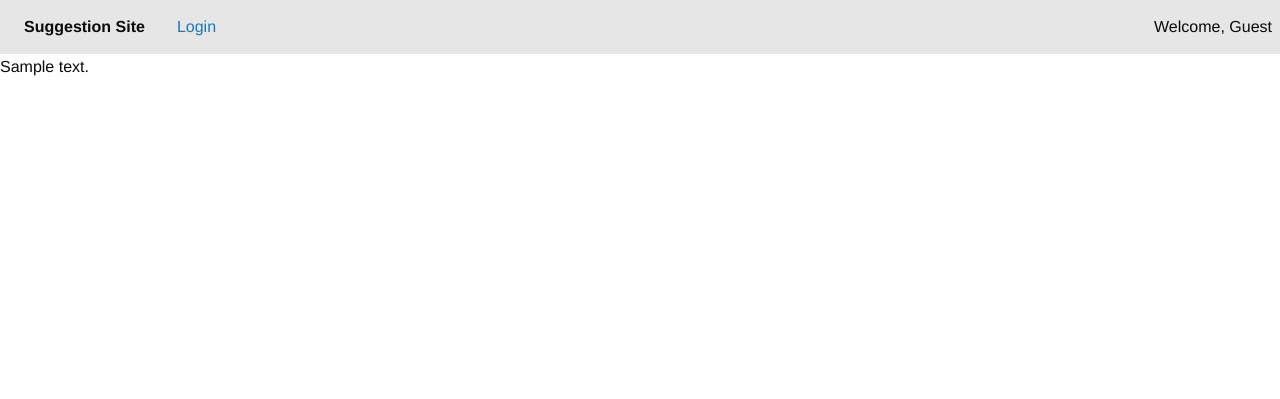
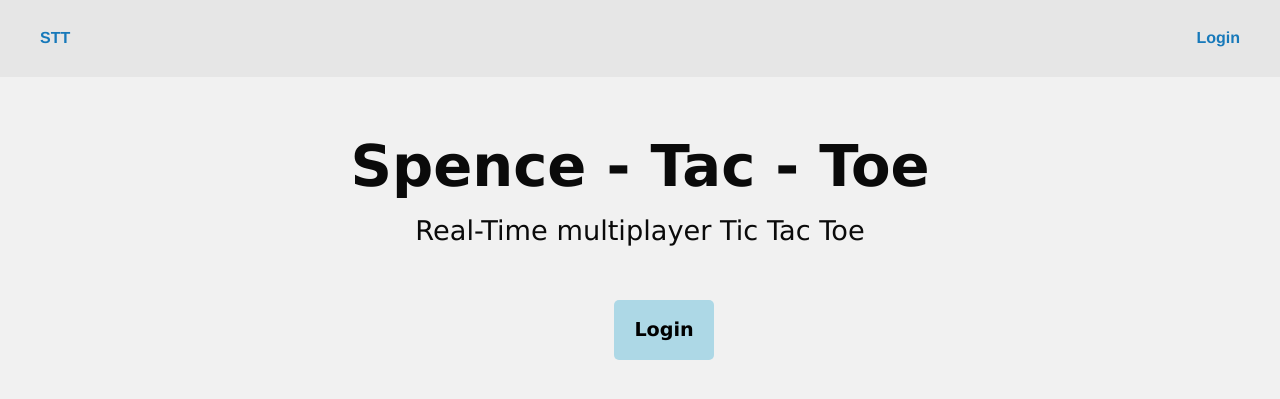
Before and after one commit to spencerleff/Spence-Tac-Toe, a Django app: template assignment3/myapp/templates/index.html in a window 1280 px wide. Shown: the top 399 px of the page. Run offline with Django 3.2, Linux system fonts and the light colour scheme; the template is opened without the code that fills it: most values are stand-ins (such as "Sample title", 1, 10 or a date in 2020); some libraries are stand-ins or nearby versions.

Commit message:
main site setup working

```diff
--- a/assignment3/myapp/models.py
+++ b/assignment3/myapp/models.py
@@ -1,5 +1,6 @@
 from django.db import models
 from django.contrib.auth.models import User as auth_user
+from django.conf import settings
 
 # Create your models here.
 class SuggestionModel(models.Model):
--- /dev/null
+++ b/assignment3/myapp/static/css/homeStyles.css
@@ -0,0 +1,47 @@
+body {
+    background-color: rgb(241, 241, 241);
+  }
+
+.nameTitle {
+    position: relative;
+    margin: 50px 0px 0px 0px;
+    font-weight: 600;
+    font-size: 360%;
+    text-align: center;
+    font-family: Verdana;
+  }
+
+  .nameSubtitle {
+    position: relative;
+    margin: 5px 0px 0px 0px;
+    font-weight: 500;
+    font-size: 170%;
+    text-align: center;
+    font-family:Verdana;
+  }
+
+  .homeButton {
+    position: relative;
+    margin: 50px 0px 0px 0px;
+    list-style-type: none;
+    font-weight: 600;
+    font-size: 120%;
+    text-align: center;
+    font-family:Verdana;
+    background-color: lightblue;
+    border: none;
+    color: black;
+    padding: 20px;
+    position: relative;
+    left: 48%;
+    border-radius: 5px;
+  }
+
+  .nameUser {
+    position: relative;
+    margin: 10px 0px 0px 0px;
+    font-weight: 600;
+    font-size: 120%;
+    text-align: center;
+    font-family:Verdana;
+  }
--- a/assignment3/myapp/templates/base.html
+++ b/assignment3/myapp/templates/base.html
@@ -13,21 +13,20 @@
     <div class="top-bar">
       <div class="top-bar-left">
         <ul class="menu" data-dropdown-menu>
-          <li class="menu-text">Suggestion Site</li>
+          <li class="menu-text"><a href="/">STT</a></li>
           {% if request.user.is_authenticated %}
-          <li><a href="/logout/">Logout</a></li>
-          {% else %}
-          <li><a href="/login/">Login</a></li>
+          <li class="menu-text"><a href="/play/">Play</a></li>
+          <li class="menu-text"><a href="/chat/">Chat</a></li>
+          <li class="menu-text"><a href="/leaderboards/">Leaderboards</a></li>
           {% endif %}
         </ul>
       </div>
       <div class="top-bar-right">
         <ul class="menu">
           {% if request.user.is_authenticated %}
-          <li><a href="/suggestion/">Add Suggestion</a></li>
-          <li>Welcome, {{ request.user.username }}  </li>
+          <li class="menu-text"><a href="/logout/">Logout</a></li>
           {% else %}
-          <li>Welcome, Guest</li>
+          <li class="menu-text"><a href="/login/">Login</a></li>
           {% endif %}
         </ul>
       </div>
--- a/assignment3/myapp/templates/index.html
+++ b/assignment3/myapp/templates/index.html
@@ -3,35 +3,18 @@
 {% load static %}
 {% block title %}{{ title }}{% endblock %}
 {% block css %}
-<link rel="stylesheet" href="{% static 'css/app2.css' %}">
+<link rel="stylesheet" href="{% static 'css/homeStyles.css' %}">
 {% endblock %}
 
 {% block content %}
-
-<div id="list-rendering">
-  <p>{{ body }}</p>
-  <div class="grid-container">
-    <div class="grid-x grid-padding-x">
-      <div class="large-12 medium-12 small-12 cell" v-for="sugg in suggestions">
-        {% verbatim %}
-        <div class="card-info">
-          <div class="card-info-content">
-            <h3 class="lead">{{ sugg.suggestion }} - {{ sugg.author }} - {{ sugg.date }}</h3>
-            <img v-bind:src="sugg.image" v:alt="sugg.image_desc" width="200"/>
-            <li v-for="comm in sugg.comments"> {{ comm.comment }} - {{ comm.author }} - {{ comm.date }}</li>
-            {% endverbatim %}
-            {% if request.user.is_authenticated %}
-            <li><a v-bind:href="'comment/'+sugg.id+'/'">comment</a></li>
-            {% endif %}
-          </div>
-        </div>
-      </div>
-    </div>
-  </div>
-</div>
+<div id="particles-js"></div>
+<h3 class="nameTitle">Spence - Tac - Toe</h3>
+<h3 class="nameSubtitle">Real-Time multiplayer Tic Tac Toe</h3>
+{% if request.user.is_authenticated %}
+<a href="/play/"><button class="homeButton">Play </button></a>
+{% else %}
+<a href="/login/"><button class="homeButton">Login</button></a>
+{% endif %}
 {% endblock %}
 {% block scripts %}
-<script src="https://unpkg.com/vue@next"></script>
-<script src="https://cdn.jsdelivr.net/npm/axios/dist/axios.min.js"></script>
-<script src="{% static 'js/myvue.js' %}"></script>
 {% endblock %}
--- a/assignment3/myapp/urls.py
+++ b/assignment3/myapp/urls.py
@@ -5,7 +5,9 @@ from . import views
 
 urlpatterns = [
     path('', views.index),
-    path('delete_random/', views.delete_random),
+    path('play/', views.play),
+    path('chat/', views.chat),
+    path('leaderboards/', views.leaderboards),
     path('login/', auth_views.LoginView.as_view()),
     path('register/', views.register_view),
     path('logout/', views.logout_view),
```
Also changed, not shown: assignment3/myapp/templates/chat.html (added, +14 -0 lines), assignment3/myapp/templates/leaderboards.html (added, +14 -0 lines), assignment3/myapp/templates/play.html (added, +14 -0 lines), assignment3/myapp/views.py (+25 -16 lines), assignment3/db.sqlite3, 1 other file.
